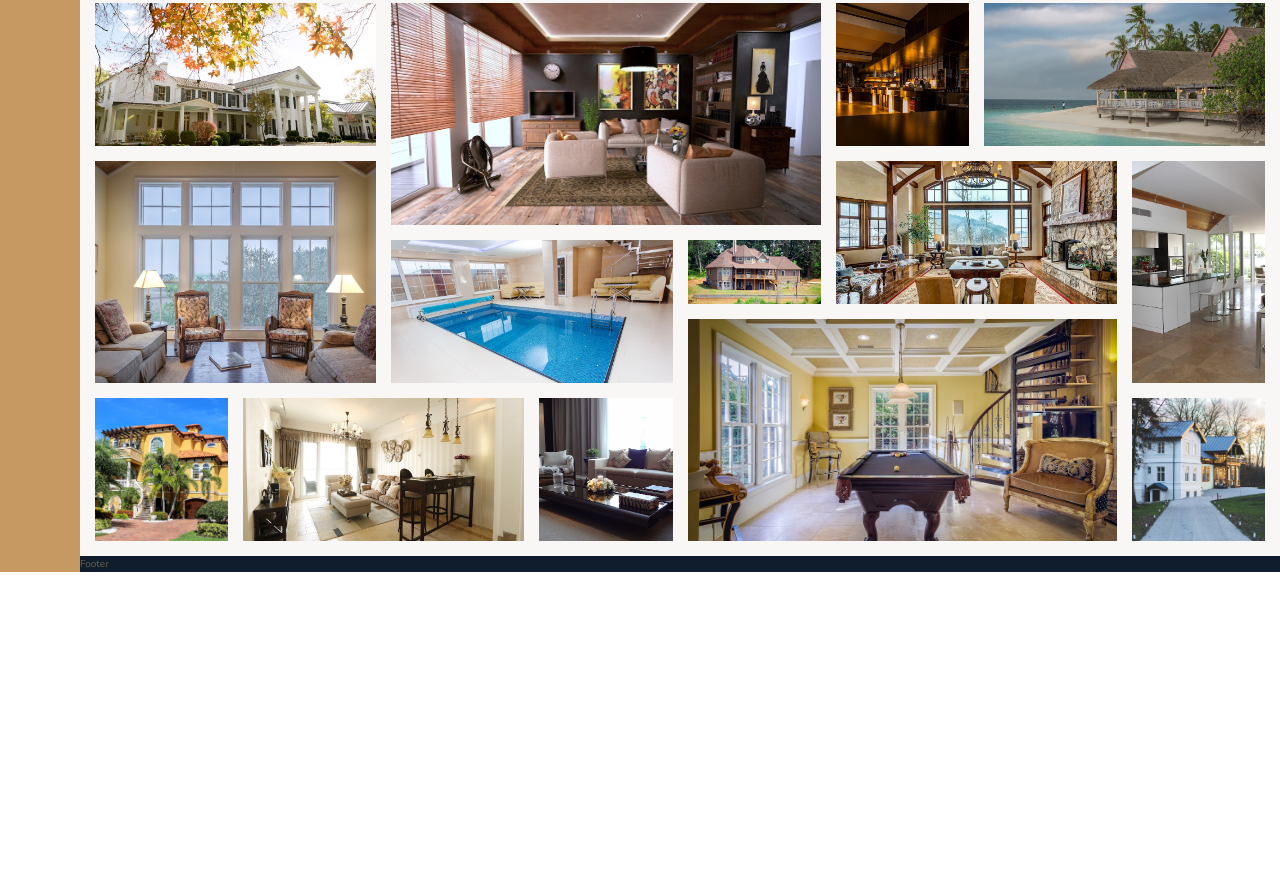
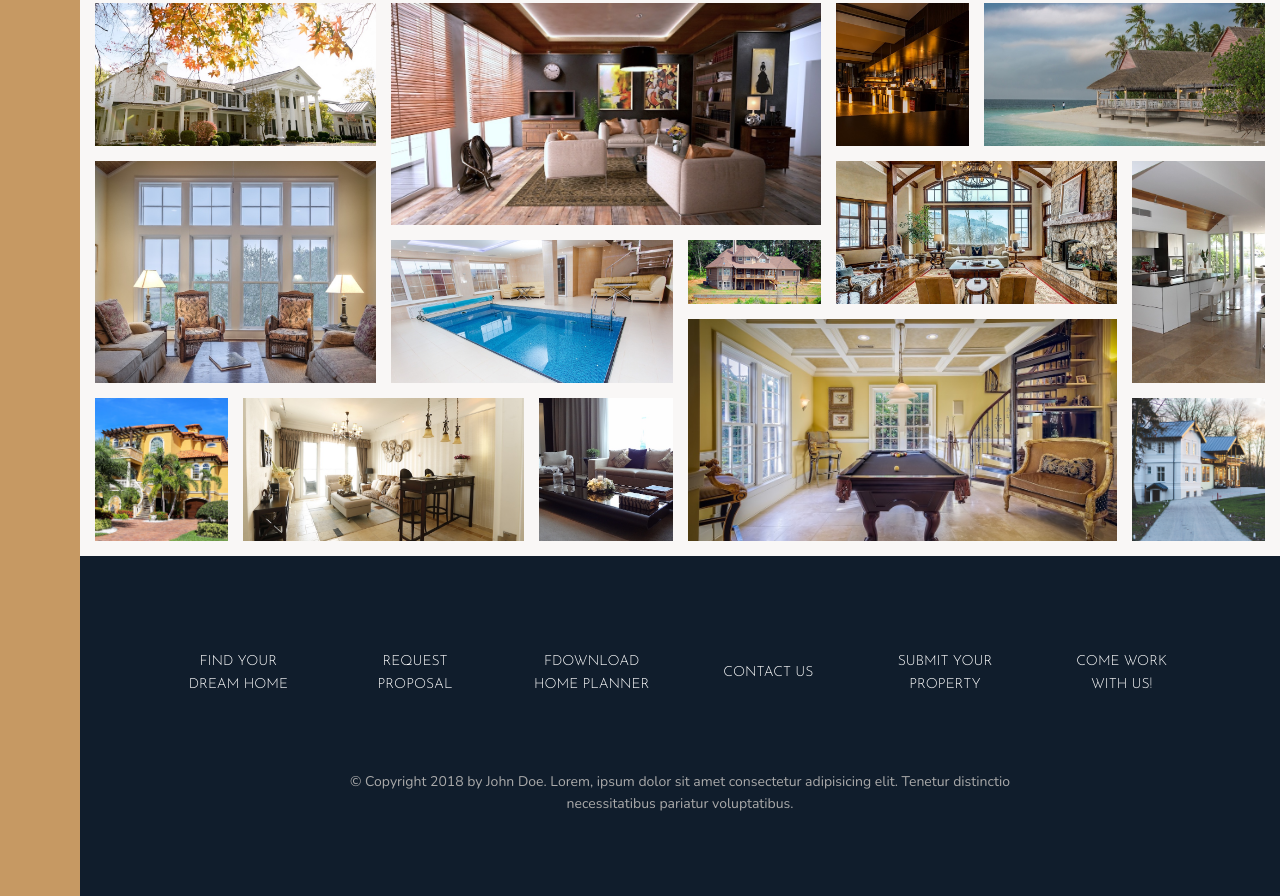
Before and after one commit to egarnaga/nexter, a website: page index.html in a window 1280 px wide. Shown: the part 3084-3980 px from the top of the page. Before the commit the page ends 3656 px from the top, so only its background shows below. Drawn offline with nearby package versions, Linux system fonts and the light colour scheme.

Commit message:
Стилизует футер

```diff
--- a/index.html
+++ b/index.html
@@ -325,7 +325,17 @@
     </section>
 
     <footer class="footer">
-      Footer
+      <ul class="nav">
+        <li class="nav__item"><a href="#" class="nav__link">Find your dream home</a></li>
+        <li class="nav__item"><a href="#" class="nav__link">Request proposal</a></li>
+        <li class="nav__item"><a href="#" class="nav__link">FDownload home planner</a></li>
+        <li class="nav__item"><a href="#" class="nav__link">Contact us</a></li>
+        <li class="nav__item"><a href="#" class="nav__link">Submit your property</a></li>
+        <li class="nav__item"><a href="#" class="nav__link">Come work with us!</a></li>
+      </ul>
+      <p class="copyright">
+        &copy; Copyright 2018 by John Doe. Lorem, ipsum dolor sit amet consectetur adipisicing elit. Tenetur distinctio necessitatibus pariatur voluptatibus.
+      </p>
     </footer>
   </body>
 </html>
--- a/sass/_footer.scss
+++ b/sass/_footer.scss
@@ -1,4 +1,43 @@
 .footer {
   background-color: $color-secondary;
   grid-column: full-start / full-end;
+  padding: 8rem;
 }
+
+.nav {
+  list-style: none;
+
+  display: grid;
+  grid-template-columns: repeat(auto-fit, minmax(15rem, 1fr));
+  grid-gap: 2rem;
+  align-items: center;
+
+  &__link:link,
+  &__link:visited {
+    font-size: 1.4rem;
+    color: #fff;
+    text-decoration: none;
+    font-family: $font-display;
+    text-transform: uppercase;
+    text-align: center;
+    padding: 1.5rem;
+    display: block;
+    transition: all .2s;
+  }
+
+  &__link:hover,
+  &__link:active {
+    background-color: rgba(#fff, .05);
+    transform: translateY(-3px);
+  }
+}
+
+.copyright {
+  font-size: 1.4rem;
+  color: $color-grey-light-2;
+  margin-top: 6rem;
+  margin-right: auto;
+  margin-left: auto;
+  text-align: center;
+  width: 70%;
+}
```
Also changed, not shown: css/style.css.
